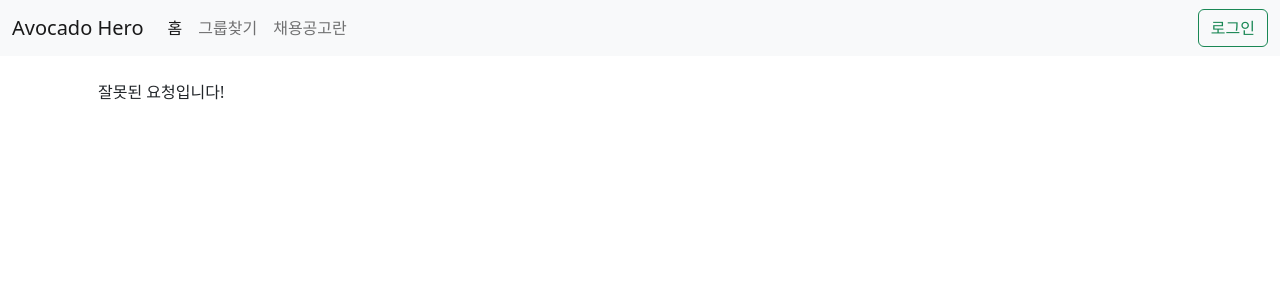
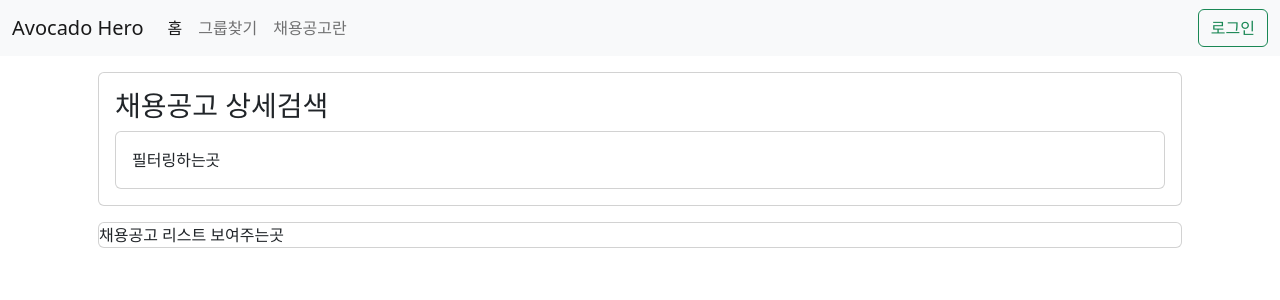
Before and after one commit to KGU-Team-Avocado/avocado-hero-web, a React (Create React App) app: page /jobFinder in a window 1280 px wide. Shown: the top 300 px of the page. Built offline with nearby package versions, Linux system fonts and the light colour scheme.

Commit message:
채용공고란

```diff
--- a/src/App.js
+++ b/src/App.js
@@ -10,6 +10,7 @@ import ProfileContainer from "./container/sign/profile/ProfileContainer";
 import HumanResources from "./container/company/HumanResources";
 import JobPosting from "./container/company/JobPosting";
 import GroupFinderContainer from "./container/group/finder/GroupFinderContainer";
+import JobFinderContainer from "./container/jobFinder/JobFinderContainer";
 
 function App() {
   return (
@@ -20,6 +21,7 @@ function App() {
         <Route path="/" element={<HomeContainer />} />
 
         <Route path="groupFinder" element={<GroupFinderContainer/>}/>
+        <Route path="jobFinder" element={<JobFinderContainer/>}/>
 
         <Route path="signin" element={<SignInContainer />} />
         <Route path="signup" element={<SignUpContainer />} />
--- /dev/null
+++ b/src/component/jobFinder/JobFinderFilter.js
@@ -0,0 +1,15 @@
+
+const JobFinderFilter = () => {
+    return (
+        <div>
+            <div className="card">
+                <div className="card-body">
+                필터링하는곳
+                </div>
+            </div>
+
+        </div>
+    )
+}
+
+export default JobFinderFilter;
--- /dev/null
+++ b/src/container/jobFinder/JobFinderContainer.js
@@ -0,0 +1,20 @@
+import JobFinderFilter from  "../../component/jobFinder/JobFinderFilter";
+
+const JobFinderContainer = () =>  {
+    return (
+        <div>
+            <div className="card m-3" >
+                <div className="card-body">
+                <h3>채용공고 상세검색</h3>
+                <JobFinderFilter/>
+                </div>
+            </div>
+            <div className="card m-3" >
+                채용공고 리스트 보여주는곳
+            </div>
+
+        </div>
+    )
+}
+
+export default JobFinderContainer;
```
